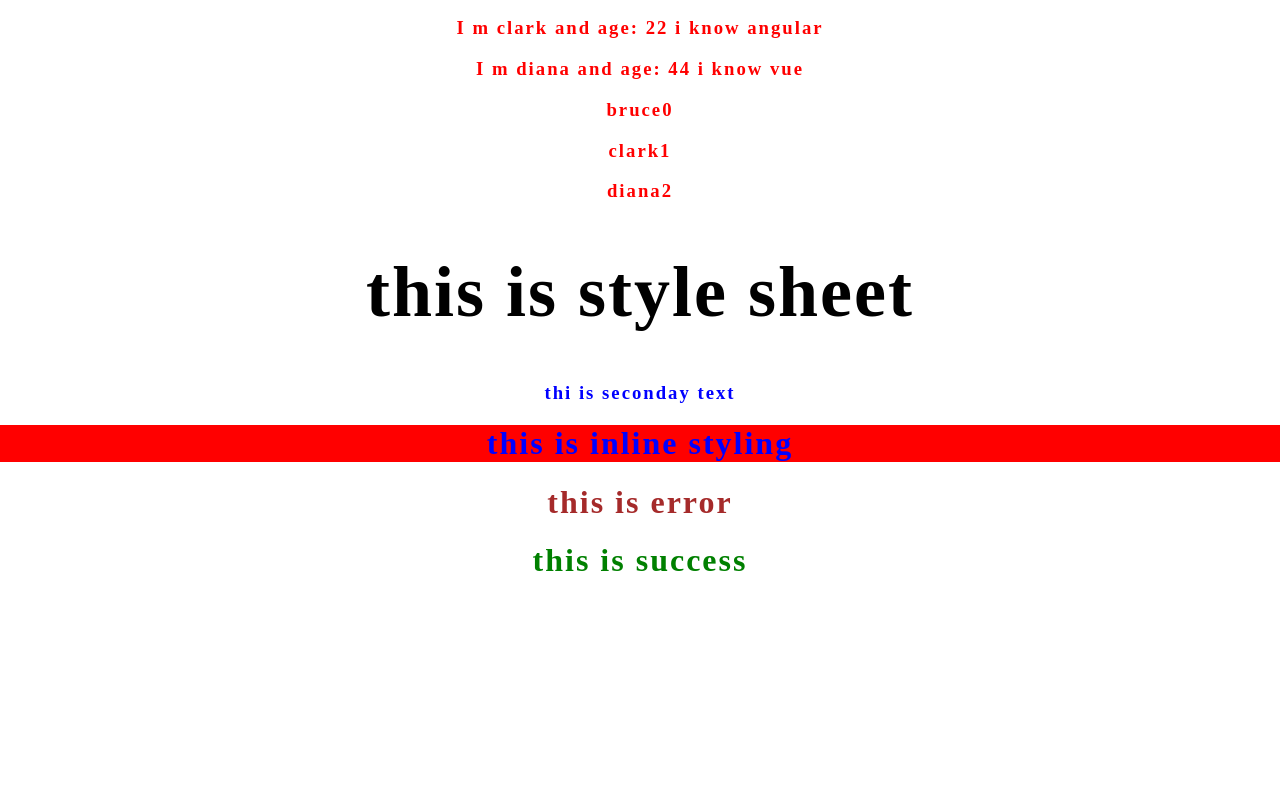
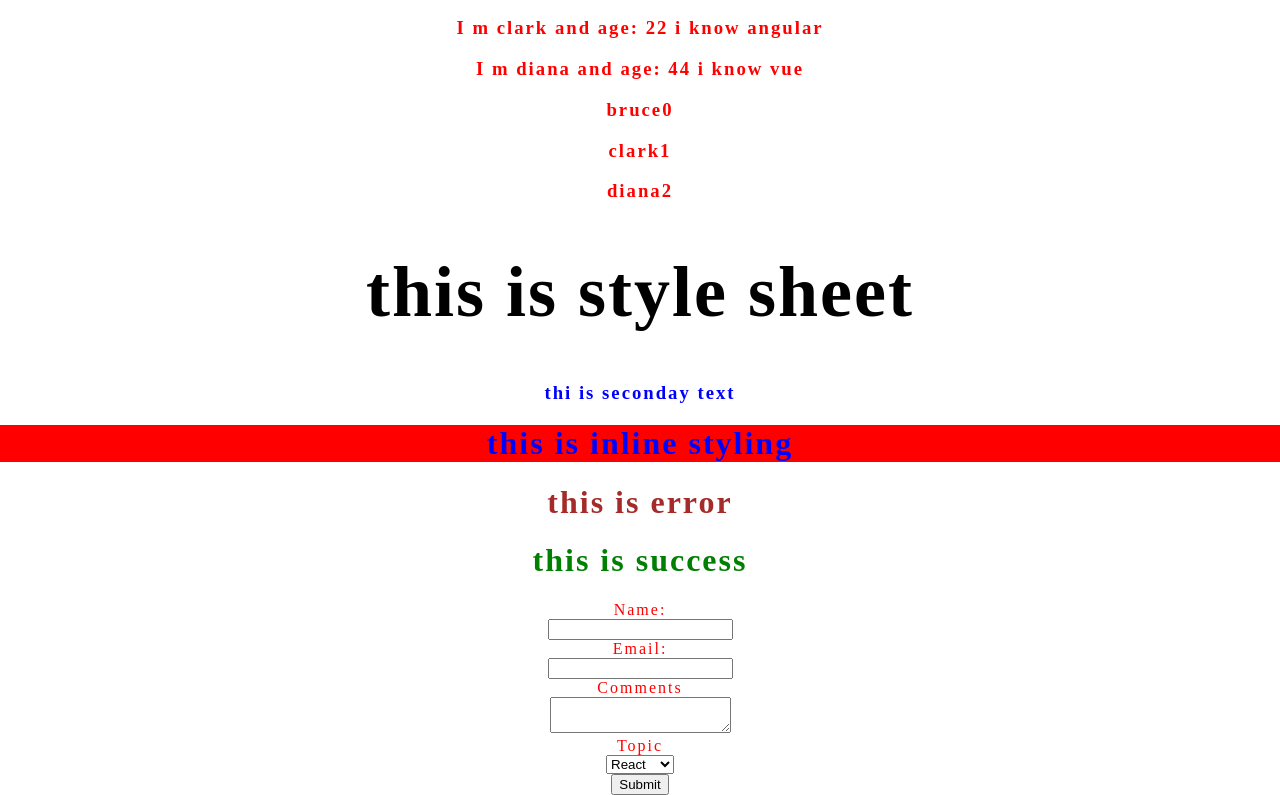
Before and after one commit to Shiv392/React-JS, a React (Create React App) app in the folder hello_world/: page / in a window 1280 px wide. Shown: the part 942-1737 px from the top of the page. Before the commit the page ends 1543 px from the top, so only its background shows below. Built offline with nearby package versions, Linux system fonts and the light colour scheme.

Commit message:
React Forms

```diff
--- a/hello_world/src/App.js
+++ b/hello_world/src/App.js
@@ -15,6 +15,7 @@ import StyleSheet from './components/StyleSheet';
 import InlineStyle from './components/InlineStyle';
 import AppStyle from './appStyle.css';
 import styles from './appStyle.module.css';
+import Form from './components/Form';
 
 function App() {
   return (
@@ -39,6 +40,7 @@ function App() {
       <InlineStyle></InlineStyle>
       <h1 className='error'> this is error</h1>
       <h1 className={styles.success}>this is success</h1>
+      <Form></Form>
     </div>
   );
 }
--- /dev/null
+++ b/hello_world/src/components/Form.js
@@ -0,0 +1,71 @@
+import React, { Component } from 'react'
+
+export class Form extends Component {
+    constructor(){
+        super();
+        this.state={
+        input:'',
+        email:'',
+        comment:'',
+        topic:'React'
+        }
+    }
+    onchangehandler=(event)=>{
+//    console.log(event);
+console.log(event.target.value);
+this.setState({
+    input:event.target.value,
+    email:event.target.email
+             })
+}
+
+    textareachange=(event)=>{
+     console.log(event.target.value);
+     this.setState({
+        comment:event.target.value
+     })
+    }
+
+    selectchange=(event)=>{
+        this.setState({
+            topic:event.target.value
+        })
+    }
+
+    handlesubmit=(event)=>{
+        event.preventDefault();
+        console.log(this.state);
+    }
+
+  render() {
+    return (
+    <form onSubmit={this.handlesubmit}>
+        <div>
+        <label for="name">Name:</label><br/>
+        <input type="text" name="name" id="name" value={this.state.input} onChange={this.onchangehandler} /><br/>
+         <label for="email">Email:</label><br/>
+         <input type="email" name="email" id="email" value={this.state.email} onChange={this.onchangehandler} /><br/>
+        </div>
+
+        <div>
+      <label for="comments">Comments</label> <br />
+      <textarea  id="comment" value={this.state.comment} onChange={this.textareachange}/>
+        </div>
+
+        <div>
+     <label form='select'>Topic</label><br/>
+     <select value={this.state.topic} onChange={this.selectchange}>
+        <option value="react">React</option>
+        <option value="angular">Angular</option>
+        <option value="vuejs">VeuJs</option>
+     </select>
+
+        </div>
+        <button type="submit">Submit</button>
+    </form>
+
+    )
+  }
+}
+
+export default Form
```
